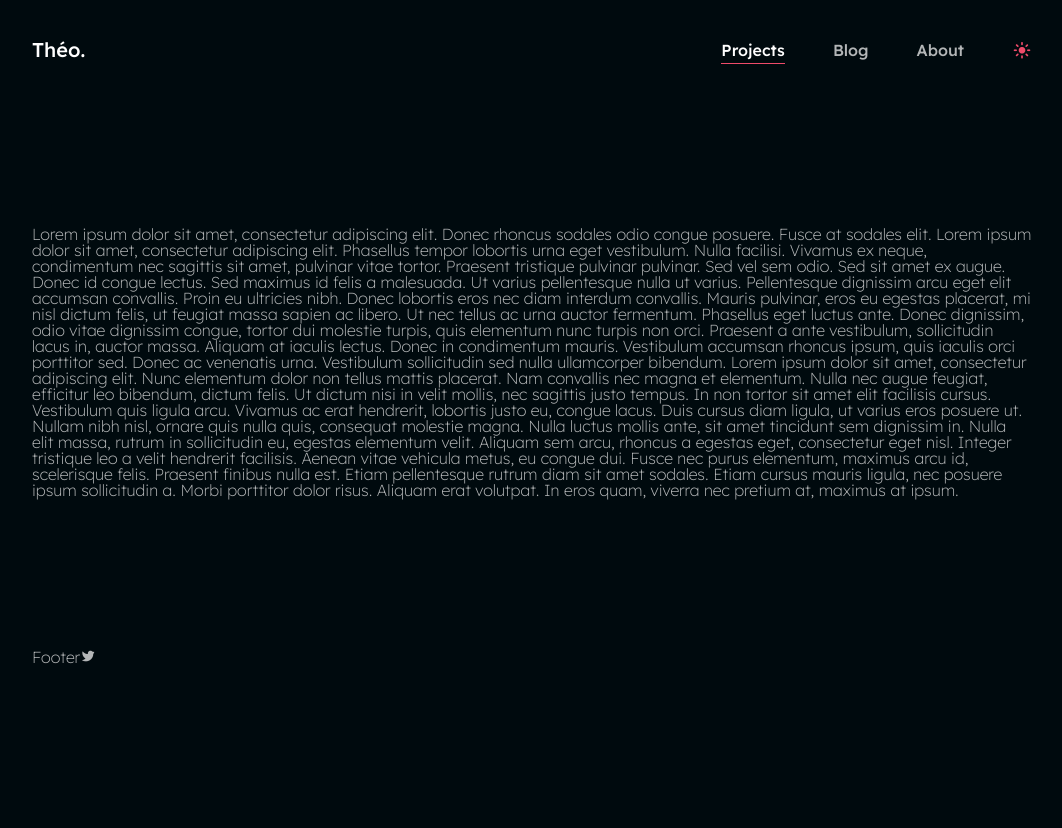
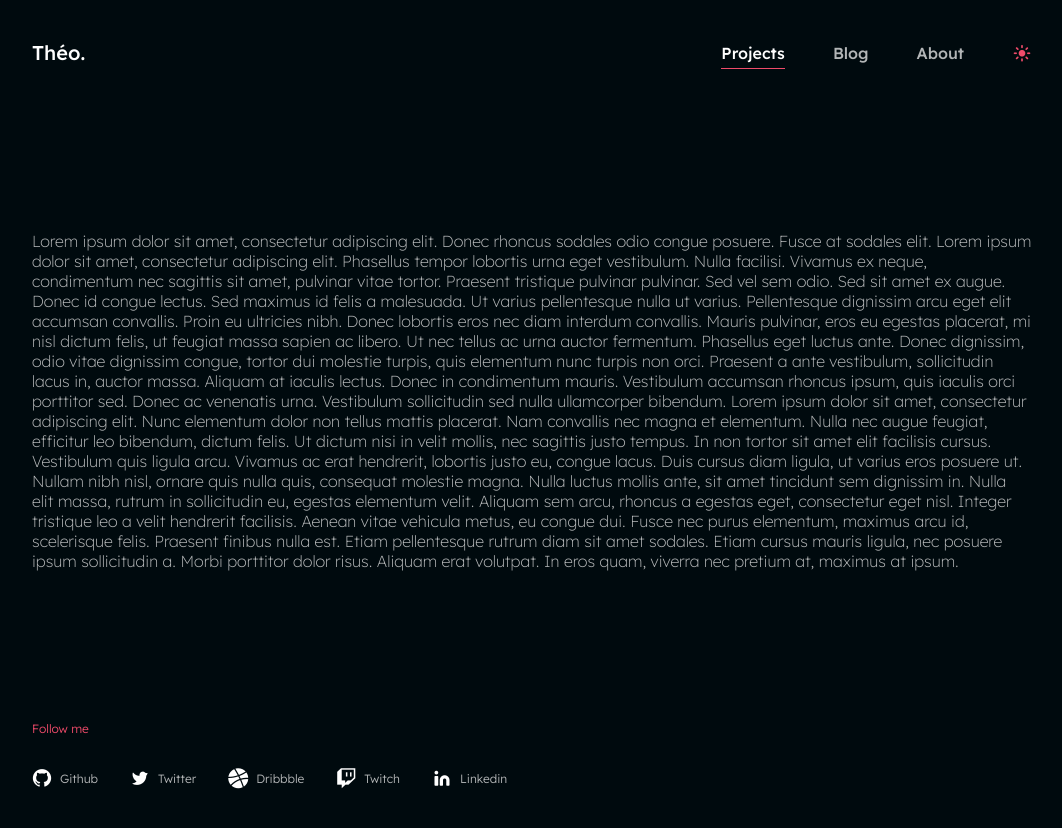
Before and after one commit to theo-mesnil/theomesnil.com, a Next.js app: page / in a window 1280 px wide. Shown: the top 828 px of the page, without its empty margins (108-1170 px from the left). Before the commit the page ends 800 px from the top, so only its background shows below. Built offline with nearby package versions, Linux system fonts and the light colour scheme.

Commit message:
feat: footer component
Signed-off-by: Théo Mesnil <mesniltheo@gmail.com>

```diff
--- a/app/components/Footer/index.module.css
+++ b/app/components/Footer/index.module.css
@@ -2,4 +2,47 @@
   max-width: var(--centered-size);
   margin: 0 auto;
   padding: 0 var(--space-md);
+  margin-bottom: var(--space-3xl);
 }
+
+.socials {
+  display: flex;
+  column-gap: var(--space-sm);
+  align-items: center;
+  margin-top: var(--space-xl);
+}
+
+.social {
+  display: flex;
+  align-items: center;
+  text-transform: capitalize;
+  text-decoration: none;
+}
+
+.socialIcon {
+  color: var(--color-dark-900);
+  font-size: var(--fontSize-xl);
+  margin-right: var(--space-sm);
+}
+
+.socialName {
+  display: none;
+  color: var(--color-dark-700);
+  font-size: var(--fontSize-xs);
+  font-weight: var(--fontWeight-medium);
+  transition: color 300ms;
+}
+
+.social:hover .socialName {
+  color: var(--color-dark-900);
+}
+
+@media (min-width: 736px) {
+  .socials {
+    column-gap: var(--space-xl);
+  }
+
+  .socialName {
+    display: block;
+  }
+}
--- a/app/components/Footer/index.tsx
+++ b/app/components/Footer/index.tsx
@@ -1,12 +1,41 @@
-import Icon from '../Icon'
+import Icon, { IconProps } from '../Icon'
+import Text from '../Text'
 
 import styles from './index.module.css'
+
+type Social = {
+  name: IconProps['name']
+  url: string
+}
+
+const socials: Social[] = [
+  {
+    name: 'github',
+    url: 'https://github.com/theo-mesnil',
+  },
+  {
+    name: 'twitter',
+    url: 'https://twitter.com/theomesnil',
+  },
+  { name: 'dribbble', url: 'https://dribbble.com/theomesnil' },
+  { name: 'twitch', url: 'https://www.twitch.tv/theomtl' },
+  { name: 'linkedin', url: 'https://www.linkedin.com/in/theomesnil/' },
+]
 
 export default function Footer() {
   return (
     <footer className={styles.footer}>
-      Footer
-      <Icon name="twitter" />
+      <Text variant="section">Follow me</Text>
+      <ul className={styles.socials}>
+        {socials.map(({ name, url }) => (
+          <li key={`footer_social_${name}`}>
+            <a href={url} target="_blank" rel="noopener noreferrer" className={styles.social}>
+              <Icon name={name} className={styles.socialIcon} />
+              <span className={styles.socialName}>{name}</span>
+            </a>
+          </li>
+        ))}
+      </ul>
     </footer>
   )
 }
--- a/app/components/Header/index.module.css
+++ b/app/components/Header/index.module.css
@@ -11,16 +11,11 @@
   transition: background-color 200ms;
 }
 
-.nav {
+.nav,
+.menu {
   display: flex;
+  column-gap: var(--space-md);
   align-items: center;
-}
-
-.menu {
-  display: grid;
-  grid-template-columns: repeat(3, auto);
-  align-items: center;
-  gap: var(--space-md);
 }
 
 .menu li {
@@ -89,7 +84,6 @@
   height: var(--fontSize-xl);
   color: var(--color-primary);
   font-size: var(--fontSize-xl);
-  margin-left: var(--space-md);
   transition: color 300ms;
 }
 
@@ -115,11 +109,8 @@ html[data-theme='dark'] .moon {
     padding: var(--space-xxl) var(--space-md) var(--space-md);
   }
 
+  .nav,
   .menu {
-    gap: var(--space-3xl);
-  }
-
-  .theme {
-    margin-left: var(--space-3xl);
+    column-gap: var(--space-3xl);
   }
 }
--- a/app/components/Icon/index.tsx
+++ b/app/components/Icon/index.tsx
@@ -4,7 +4,7 @@ const myFont = localFont({ src: './font.ttf' })
 
 import './index.css'
 
-interface IconProps {
+export interface IconProps {
   name:
     | 'typescript'
     | 'css'
--- a/app/styles/reset.css
+++ b/app/styles/reset.css
@@ -105,9 +105,6 @@ nav,
 section {
   display: block;
 }
-body {
-  line-height: 1;
-}
 ol,
 ul {
   list-style: none;
```
